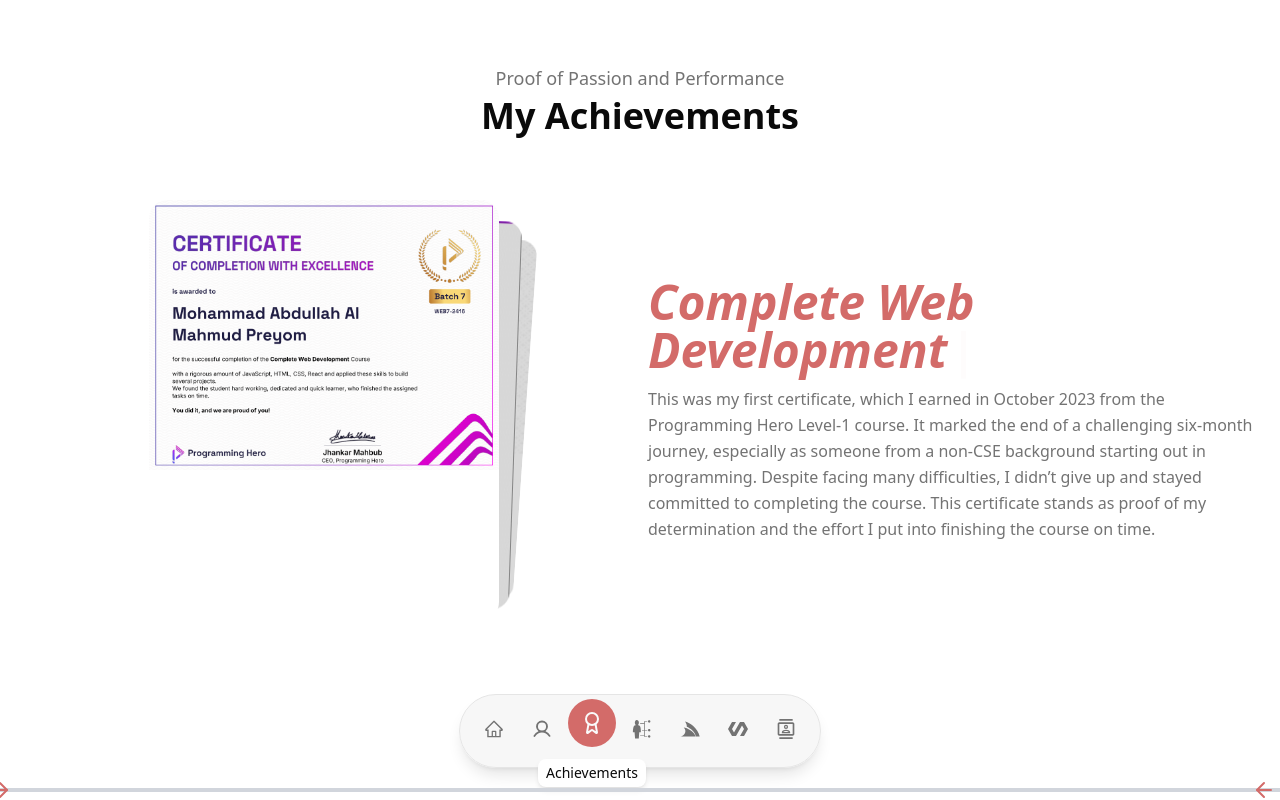
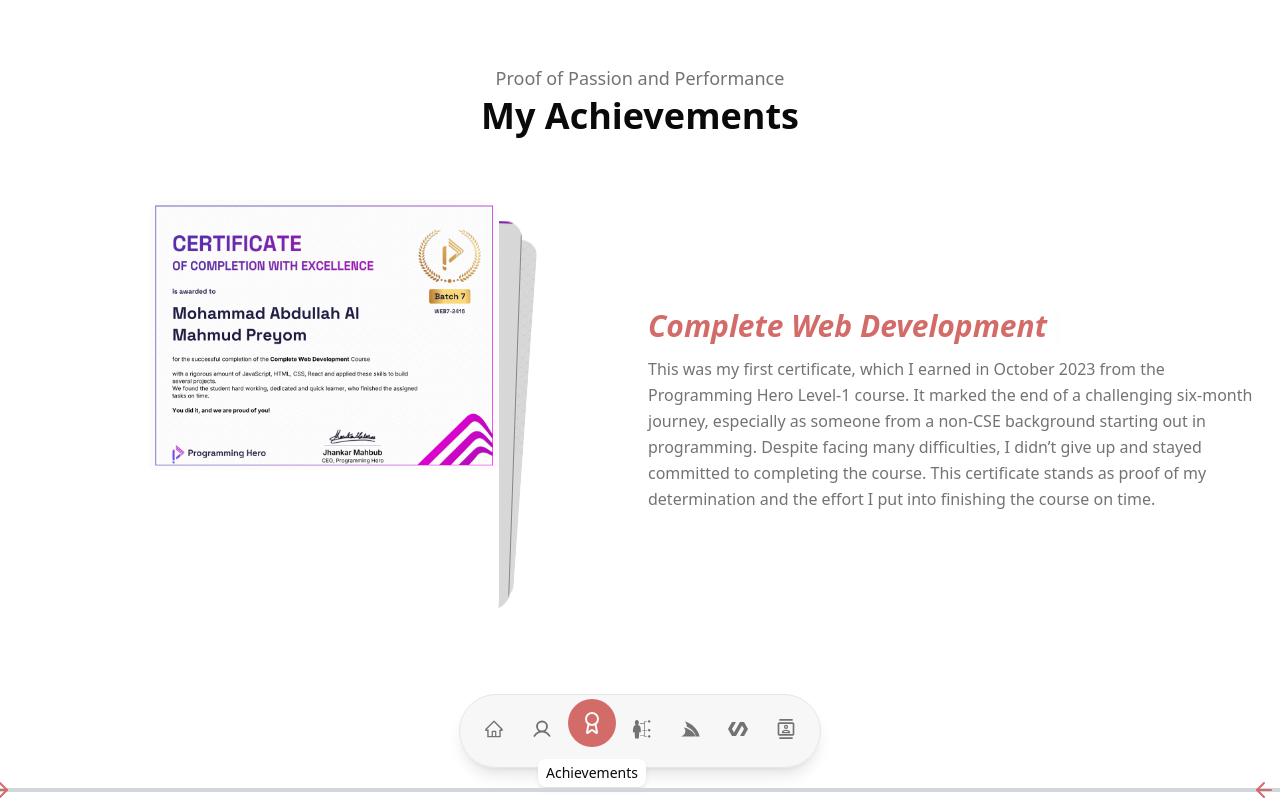
Before and after one commit to MahmudPreyom/abdullah_al_mahmud_portfolio, a Next.js app: page /achievements in a window 1280 px wide. Built offline with nearby package versions, Linux system fonts and the light colour scheme.

Commit message:
some css solve

```diff
--- a/src/app/components/Home/Achievements.tsx
+++ b/src/app/components/Home/Achievements.tsx
@@ -65,7 +65,7 @@ export default function Achievements() {
         {/* Text Area */}
         <div className="flex flex-col justify-center space-y-3">
           {/* Title with typewriter effect */}
-          <h3 className="text-2xl md:text-5xl font-bold italic text-primary">
+          <h3 className="text-2xl md:text-3xl font-bold italic text-primary">
             <Typewriter
               key={activeIndex}
               words={[achievements[activeIndex]?.title || ""]}
```
